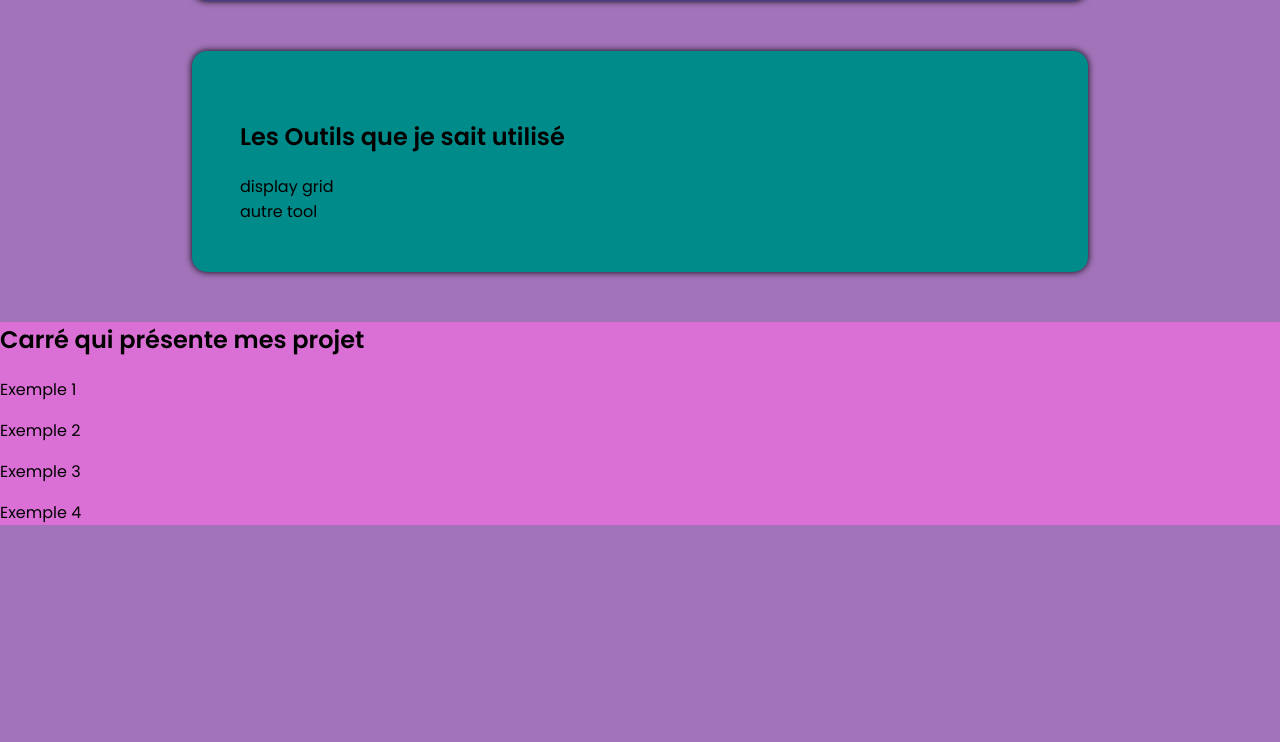
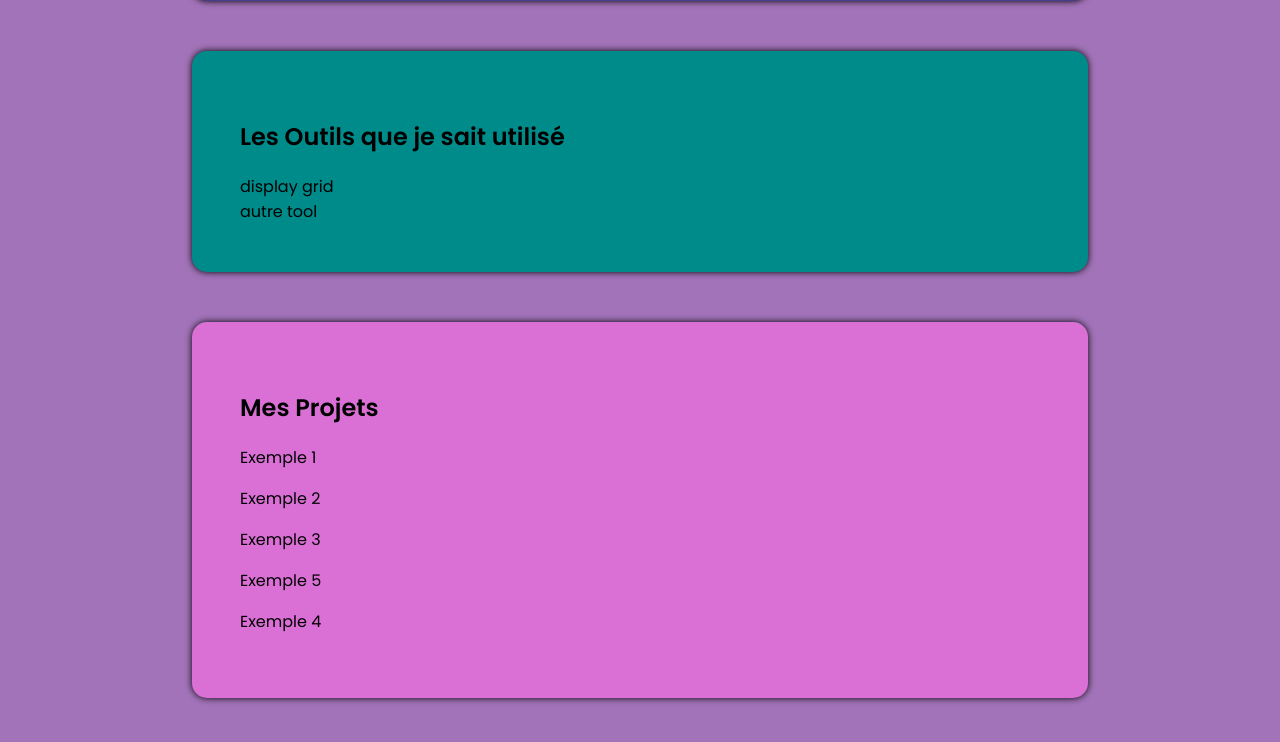
Before and after one commit to Paspatate/portfolio, a plain HTML site: page index.html in a window 1280 px wide. Shown: the part 665-1407 px from the top of the page. Before the commit the page ends 1206 px from the top, so only its background shows below. Drawn offline with Linux system fonts and the light colour scheme.

Commit message:
Update index.html to last version

```diff
--- a/index.html
+++ b/index.html
@@ -43,28 +43,41 @@
         </section>
 
 
-        <section class="projet">
-            <h2>Carré qui présente mes projet</h2>
-            <div>
-                <div>
+        <section class="basic_layout projet">
+            <h2>Mes Projets</h2>
+            <div class="column">
+                <div class="row">
+                    <div class="square">
                         <p>
                             Exemple 1
                         </p>
                     </div>
-                <div>
+                    <div class="square">
                         <p>
                             Exemple 2
                         </p>
                     </div>
-                <div>
+
+
+                </div>
+                <div class="row">
+                    <div class="square">
                         <p>
                             Exemple 3
                         </p>
                     </div>
-                <div>
+                    <div class="square">
+                        <p>
+                            Exemple 5
+                        </p>
+                    </div>
+
+                    <div class="square">
                         <p>
                             Exemple 4
                         </p>
+                    </div>
+
                 </div>
             </div>
         </section>
```
Lines whose indentation alone changed are shown as unchanged.
